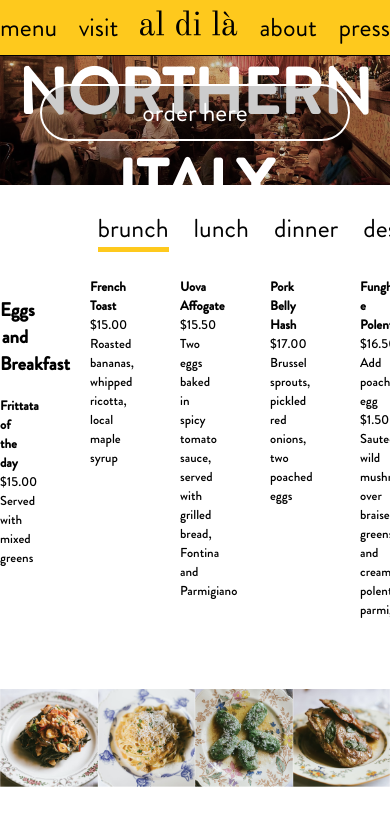
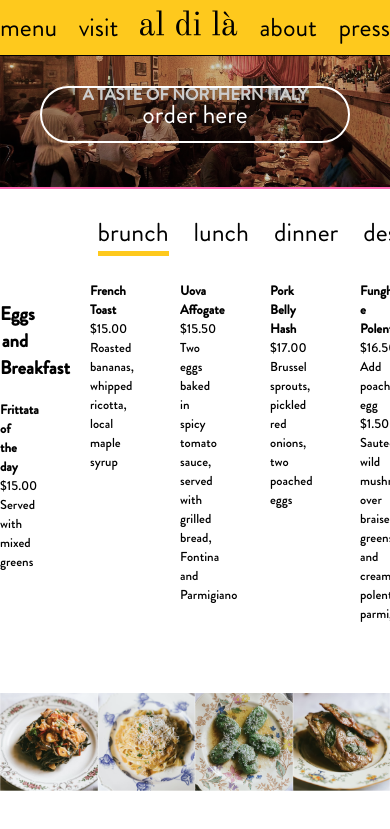
Before and after one commit to johnpmeyers20/ux-al-di-la, a React (Create React App) app: page / in a window 390 px wide. Shown: the top 829 px of the page. Built offline with nearby package versions, Linux system fonts and the light colour scheme.

Commit message:
added responsive text to hero

```diff
--- a/src/components/Header/Header.css
+++ b/src/components/Header/Header.css
@@ -46,14 +46,13 @@
 
 .hero-text {
   color: white;
-  font-size: 64px;
   text-transform: uppercase;
   position: absolute;
   /* top: 40%;
   left: 25%;
    */
   display: block;
-
+  font-size: calc(13px + (64 - 13) * ((100vw - 300px) / (1600 - 300)));
 }
 
 .order-button {
@@ -83,6 +82,8 @@
 
 .hero-image {
   margin-top: 50px;
+  width: 100%;
+  border: 2px solid hotpink;
 }
 
 /* .section-dark {
```
